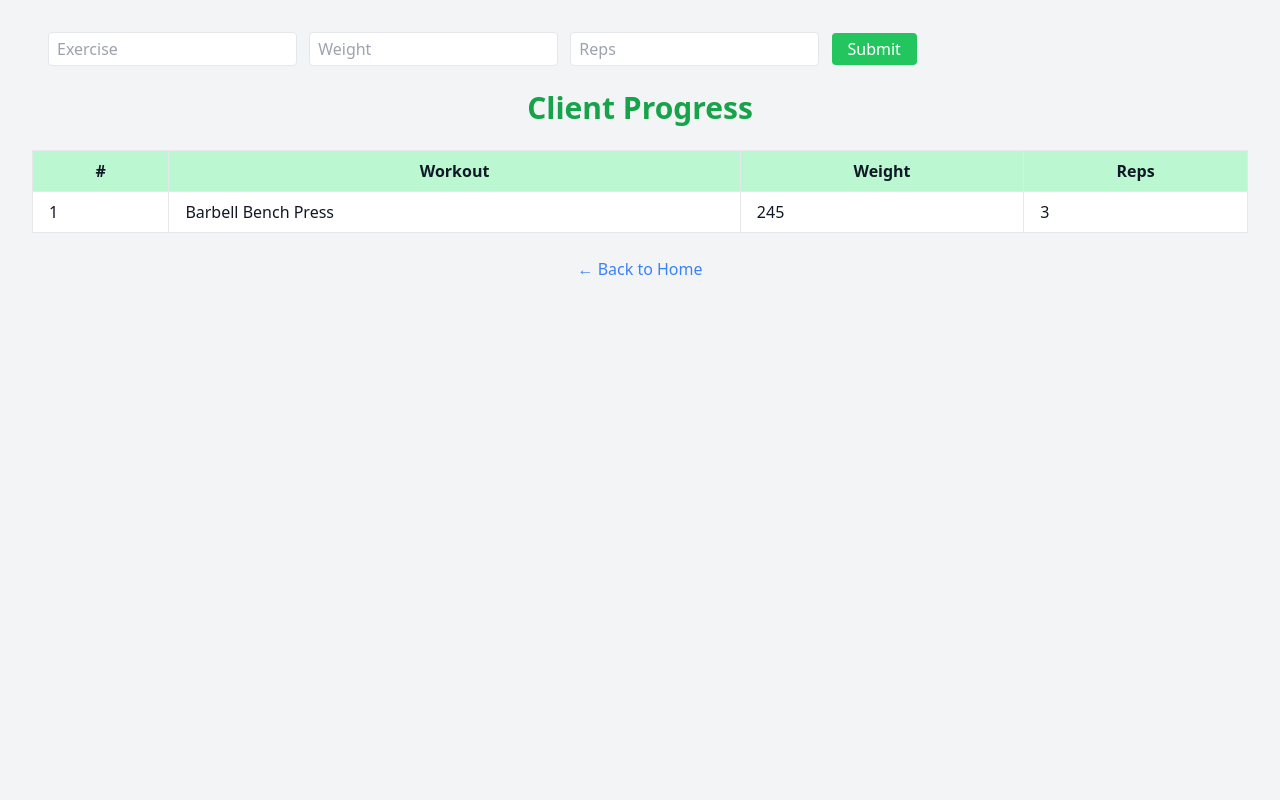
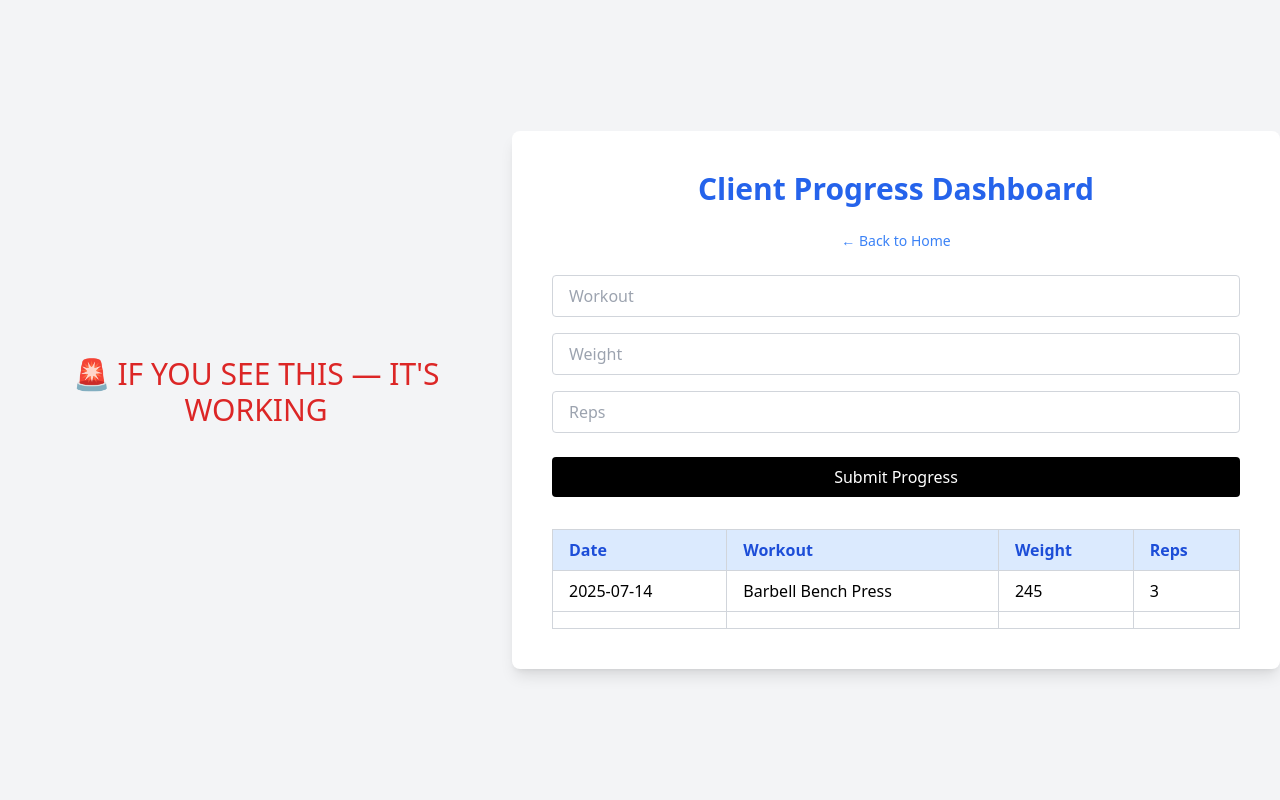
Before and after one commit to samrosen03/port-of-power-app, a Flask app: page /progress in a window 1280 px wide. Run offline with Flask 3, Linux system fonts and the light colour scheme; style sheets or scripts are compiled from the project's sources.

Commit message:
Refined progress tracker, updated app.py logic, and minor style tweaks

```diff
--- a/app.py
+++ b/app.py
@@ -1,5 +1,6 @@
 from flask import Flask, render_template, request, redirect, url_for
 import csv
+from datetime import datetime
 
 app = Flask(__name__)
 
@@ -13,23 +14,25 @@
         exercise = request.form['exercise']
         weight = request.form['weight']
         reps = request.form['reps']
+        date = datetime.now().strftime("%Y-%m-%d")
 
         with open('progress_log.csv', 'a', newline='') as file:
             writer = csv.writer(file)
-            writer.writerow([exercise, weight, reps])
+            writer.writerow([date, exercise, weight, reps])
 
-        return redirect(url_for('progress'))  # Redirect after saving
+        return redirect(url_for('progress'))
 
-    # Show saved entries
+    # Read CSV and show entries
     entries = []
     try:
         with open('progress_log.csv', 'r') as file:
             reader = csv.reader(file)
-            entries = list(reader)
+            entries = list(reader)[1:]  # Skip header
+            print("ENTRIES FROM CSV:", entries)
     except FileNotFoundError:
-        pass
+        entries = []
 
-    return render_template('progress.html', entries=entries)
+    return render_template('progress.html', progress_data=entries)
 
 if __name__ == '__main__':
     app.run(debug=True)
--- a/progress_log.csv
+++ b/progress_log.csv
@@ -1 +1,2 @@
-Barbell Bench Press,245,3
+Date,Workout,Weight,Reps
+2025-07-14,Barbell Bench Press,245,3
--- a/templates/progress.html
+++ b/templates/progress.html
@@ -2,45 +2,66 @@
 <html>
 <head>
   <title>Client Progress</title>
-  <link href="{{ url_for('static', filename='css/output.css') }}" rel="stylesheet">
+  <link href="/static/css/output.css" rel="stylesheet">
 </head>
-<body class="bg-gray-100 text-gray-900 p-8">
+<body class="bg-gray-100 min-h-screen flex items-center justify-center">
 
-  <!-- Form to log new progress -->
-  <form method="POST" action="/progress" class="mb-6 px-4">
-    <input type="text" name="exercise" placeholder="Exercise" class="border rounded px-2 py-1 mr-2" required>
-    <input type="text" name="weight" placeholder="Weight" class="border rounded px-2 py-1 mr-2" required>
-    <input type="text" name="reps" placeholder="Reps" class="border rounded px-2 py-1 mr-2" required>
-    <button type="submit" class="bg-green-500 text-white px-4 py-1 rounded">Submit</button>
+  <h1 class="text-red-600 text-3xl text-center mb-4">🚨 IF YOU SEE THIS — IT'S WORKING</h1>
+
+  <div class="bg-white p-10 rounded-lg shadow-lg w-full max-w-3xl">
+
+
+    <h1 class="text-3xl font-bold text-blue-600 mb-6 text-center">Client Progress Dashboard</h1>
+    <a href="{{ url_for('home') }}" class="block mb-6 text-blue-500 hover:underline text-sm text-center">← Back to Home</a>
+
+    <!-- ✅ Form -->
+    <form method="POST" action="/progress" class="mb-8">
+      <div class="mb-4">
+        <input type="text" name="exercise" placeholder="Workout"
+               class="w-full border border-gray-300 rounded px-4 py-2" required>
+      </div>
+      <div class="mb-4">
+        <input type="text" name="weight" placeholder="Weight"
+               class="w-full border border-gray-300 rounded px-4 py-2" required>
+      </div>
+      <div class="mb-6">
+        <input type="text" name="reps" placeholder="Reps"
+               class="w-full border border-gray-300 rounded px-4 py-2" required>
+      </div>
+<button type="submit"
+  class="w-full bg-black text-white py-2 rounded hover:bg-gray-800 transition duration-200">
+  Submit Progress
+</button>
+
+
+
+
     </form>
 
-  <!-- Progress table -->
-  <h1 class="text-3xl font-bold text-green-600 mb-6 text-center">Client Progress</h1>
-  <table class="table-auto w-full border border-collapse">
-    <thead>
-      <tr class="bg-green-200">
-        <th class="border px-4 py-2">#</th>
-        <th class="border px-4 py-2">Workout</th>
-        <th class="border px-4 py-2">Weight</th>
-        <th class="border px-4 py-2">Reps</th>
+    <!-- ✅ Table -->
+    <div class="overflow-x-auto">
+      <table class="table-auto w-full text-left border-collapse border border-gray-300">
+        <thead class="bg-blue-100 text-blue-700">
+          <tr>
+            <th class="px-4 py-2 border border-gray-300">Date</th>
+            <th class="px-4 py-2 border border-gray-300">Workout</th>
+            <th class="px-4 py-2 border border-gray-300">Weight</th>
+            <th class="px-4 py-2 border border-gray-300">Reps</th>
           </tr>
         </thead>
         <tbody>
-      {% for entry in entries %}
-      <tr class="bg-white border-b">
-        <td class="border px-4 py-2">{{ loop.index }}</td>
-        <td class="border px-4 py-2">{{ entry[0] }}</td>
-        <td class="border px-4 py-2">{{ entry[1] }}</td>
-        <td class="border px-4 py-2">{{ entry[2] }}</td>
+          {% for row in progress_data %}
+          <tr class="border-t">
+            <td class="px-4 py-2 border border-gray-300">{{ row[0] }}</td>
+            <td class="px-4 py-2 border border-gray-300">{{ row[1] }}</td>
+            <td class="px-4 py-2 border border-gray-300">{{ row[2] }}</td>
+            <td class="px-4 py-2 border border-gray-300">{{ row[3] }}</td>
           </tr>
           {% endfor %}
         </tbody>
       </table>
-
-  <!-- Back home link -->
-  <div class="mt-6 text-center">
-    <a href="/" class="text-blue-500 hover:underline">← Back to Home</a>
     </div>
 
+  </div>
 </body>
 </html>
```
Also changed, not shown: templates/index.html (+13 -10 lines). Lines whose indentation alone changed are shown as unchanged.
